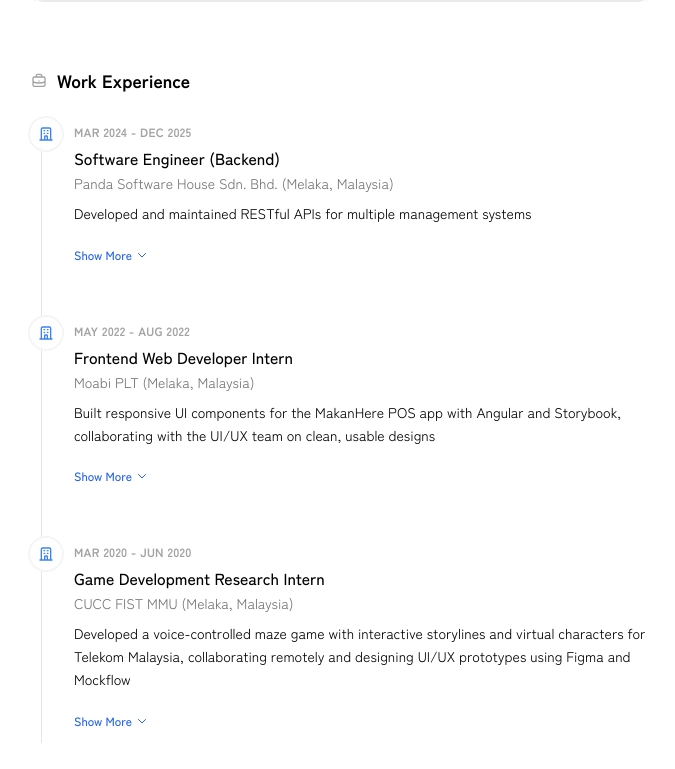
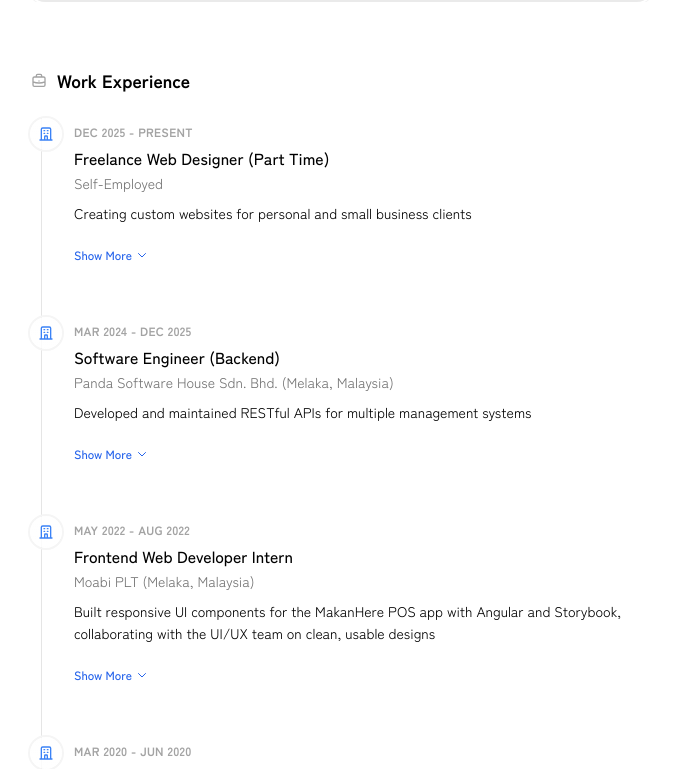
Before and after one commit to qjy02/vivianquekjiayi, a Nuxt app: page / in a window 1280 px wide. Shown: the part 2464-3233 px from the top of the page, without its empty margins (299-974 px from the left). Built offline with nearby package versions, Linux system fonts and the light colour scheme.

Commit message:
Update: Work Experience

```diff
--- a/app/pages/index.vue
+++ b/app/pages/index.vue
@@ -591,6 +591,17 @@ const projects = [
 
 // --- Data: Work Experience ---
 const workExperiences = [
+  {
+    year: 'Dec 2025 - Present',
+    role: 'Freelance Web Designer (Part Time)',
+    company: 'Self-Employed',
+    points: [
+      'Build responsive personal and business webpages for clients using HTML/Tailwind CSS, JavaScript, and modern frameworks',
+      'Work directly with clients to deliver clean, functional webpages that meet their specific requirements'
+    ],
+    desc: 'Creating custom websites for personal and small business clients',
+    showMore: false
+  },
   {
     year: 'Mar 2024 - Dec 2025',
     role: 'Software Engineer (Backend)',
```
